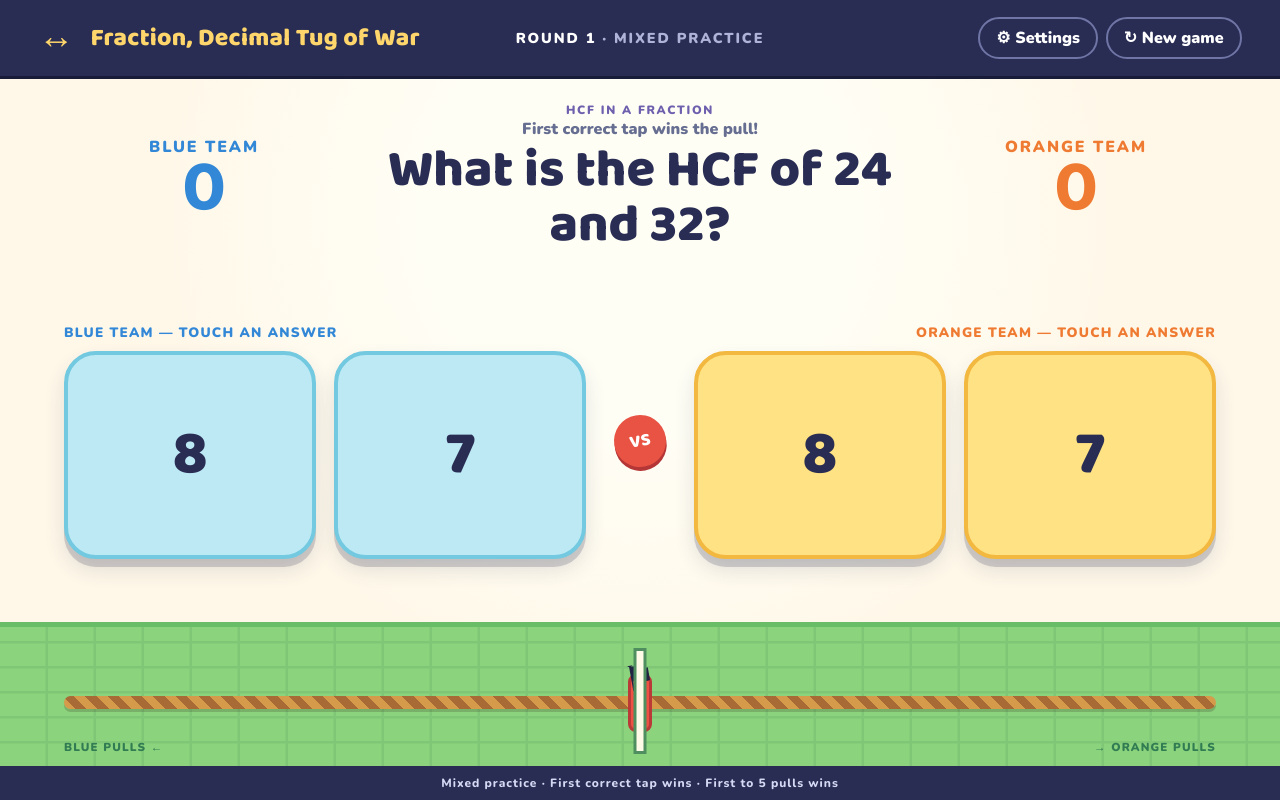
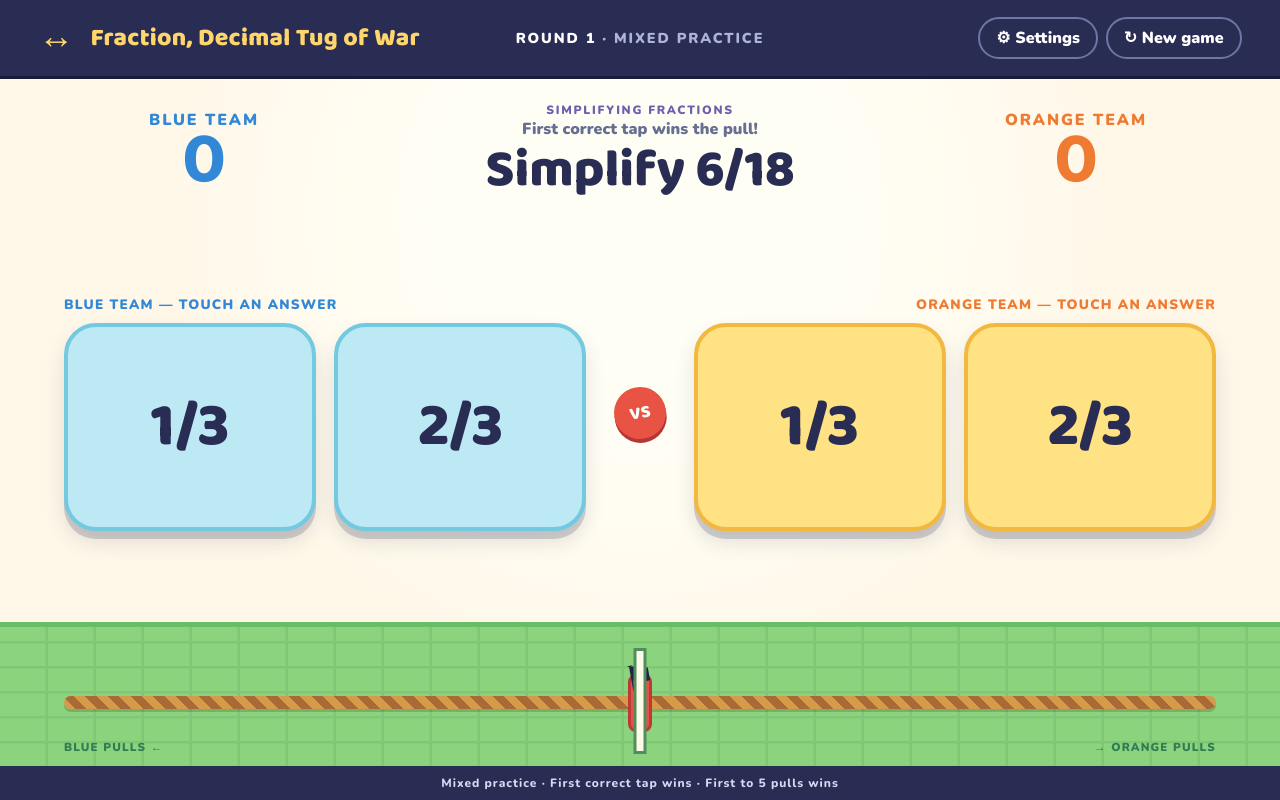
Before and after one commit to IntTeacherJack/fraction-decimal-tug-of-war, a React (Vite) app: page / in a window 1280 px wide. Built offline with nearby package versions, Linux system fonts and the light colour scheme.

Commit message:
Keep mixed topic initialization render-safe

```diff
--- a/src/App.jsx
+++ b/src/App.jsx
@@ -98,8 +98,9 @@ function nextQuestion(used, topicQueue) {
 
 function App() {
   const usedQuestions = useRef(new Set())
-  const topicQueue = useRef(shuffle(TOPICS))
-  const [question, setQuestion] = useState(() => generateQuestion(topicQueue.current.shift()))
+  const [initialTopic] = useState(() => pick(TOPICS))
+  const topicQueue = useRef(shuffle(TOPICS.filter((topic) => topic !== initialTopic)))
+  const [question, setQuestion] = useState(() => generateQuestion(initialTopic))
   const [round, setRound] = useState(1)
   const [ropePosition, setRopePosition] = useState(0)
   const [scores, setScores] = useState({ left: 0, right: 0 })
```
